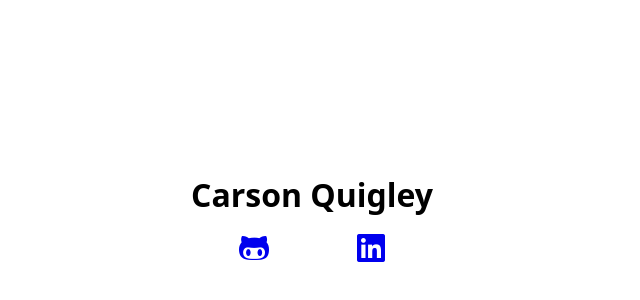
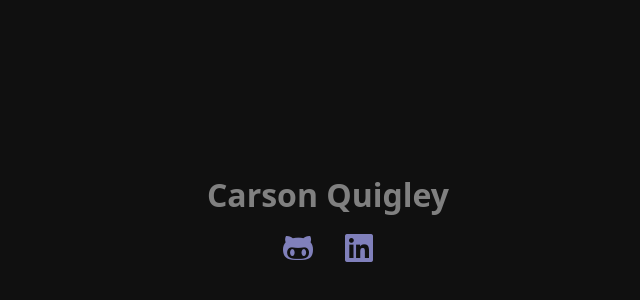
Before and after one commit to quigley-c/quigley-c.github.io, a React app: page / in a window 1280 px wide. Shown: the part 162-462 px from the top of the page, without its empty margins (312-952 px from the left). Built offline with nearby package versions, Linux system fonts and the light colour scheme.

Commit message:
center social icons

```diff
--- a/src/index.js
+++ b/src/index.js
@@ -7,7 +7,7 @@ class Title extends React.Component  {
     constructor(props)  {
         super(props);
         this.state={
-            color: "#000000",
+            color: "#808080",
             opacity:"0",
             position:"relative",
             top:"-1.4vh",
@@ -43,13 +43,8 @@ class Title extends React.Component  {
                     <h1 style={this.state}>Carson Quigley</h1>
                 </div>
                 <div class="socialbar">
-                    <ul class="social-icons">
-                        <li><a href="https://github.com/quigley-c/" class="social-icon"> <i class="fab fa-github-alt fa-2x">
-                        </i></a></li>
-
-                        <li><a href="https://linkedin.com/in/quigley-c/" class="social-icon"> <i class="fab fa-linkedin fa-2x">
-                        </i></a></li>
-                    </ul>
+					<a href="https://github.com/quigley-c/" class="social-icon"><i class="fab fa-github-alt fa-2x"></i></a>
+					<a href="https://linkedin.com/in/quigley-c/" class="social-icon"><i class="fab fa-linkedin fa-2x"></i></a>
                 </div>
             </div>
         );
--- a/src/style.css
+++ b/src/style.css
@@ -2,19 +2,19 @@
 url(https://cdnjs.cloudflare.com/ajax/libs/font-awesome/5.15.2/css/all.min.css);
 
 html, body  {
-        height:90vh;
+    height:90vh;
 }
 
 body {
 	font-family: system-ui, serif;
 	display: grid;
 	place-items: center;
-	background: white;
+	background-color: #101010;
 	overflow: auto;
 }
 
-.socialbar ul   {
-    list-style-type: none;
+.socialbar   {
+	text-align: center;
 }
 
 .socialbar li   {
@@ -24,12 +24,13 @@ body {
 
 }
 
-.socialbar li a {
+.socialbar a {
+	color: #8080BB;
     transition: 0.2;
-    position: relative;
+	padding: 0em 1em;
 }
 
-.socialbar li a:hover    {
+.socialbar a:hover    {
     top: -0.2vh;
 }
 
```
